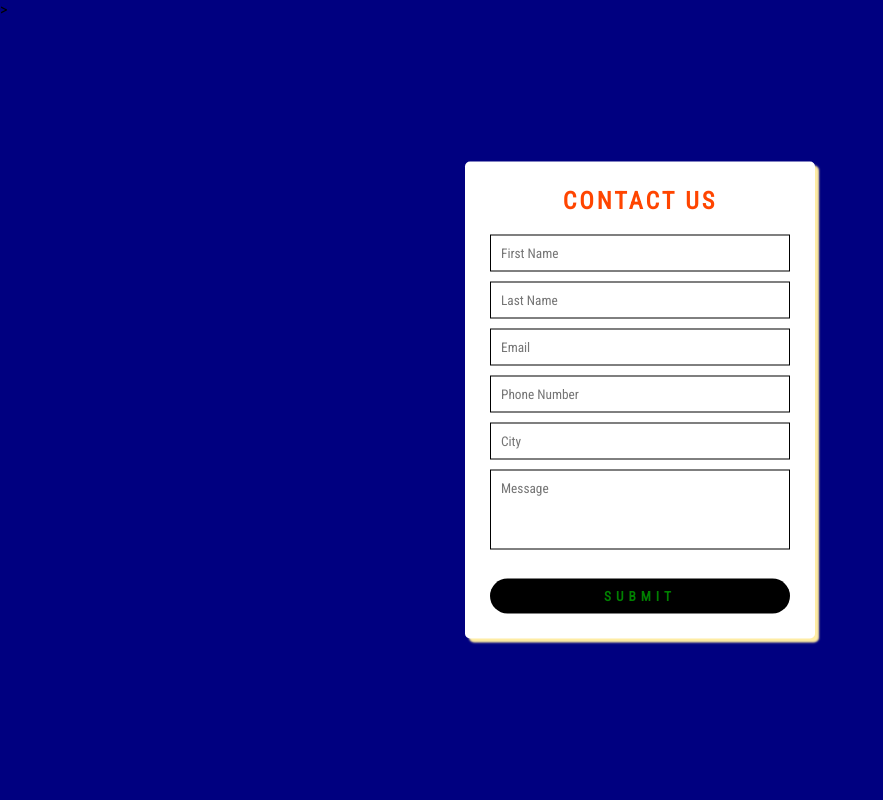
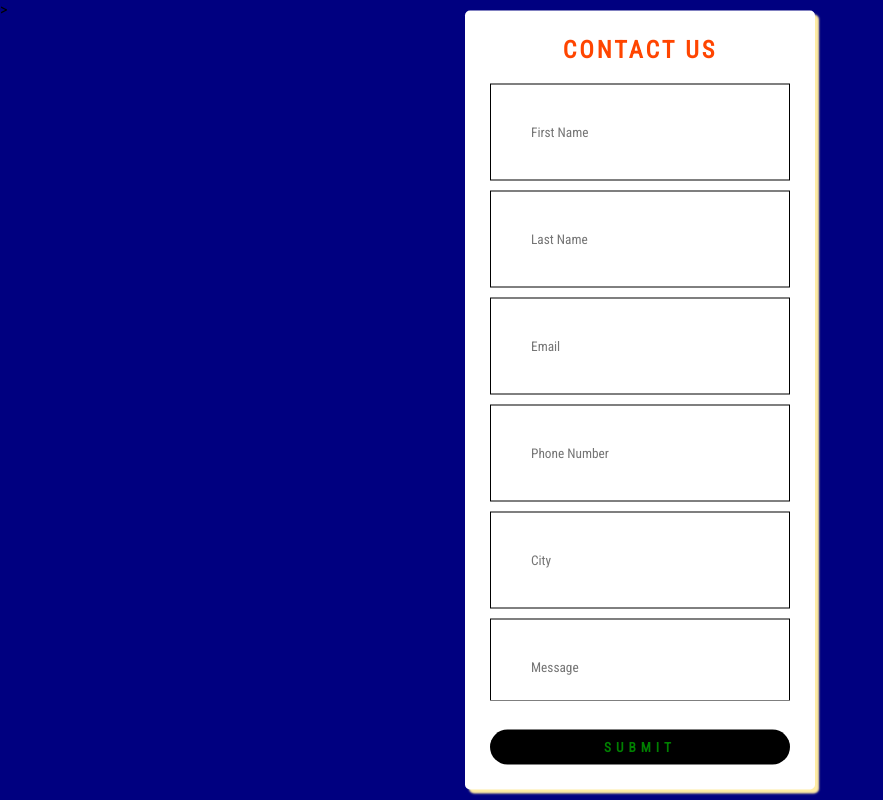
Before and after one commit to LloydBolences29/Contact_Form, a plain HTML site: page index.html in a window 1280 px wide. Shown: the whole page, without its empty margins (0-883 px from the left). Drawn offline with Linux system fonts and the light colour scheme.

Commit message:
initial commit

```diff
--- a/index.html
+++ b/index.html
@@ -37,4 +37,5 @@
         </form>
     </div>
 </body>
+<script src="main.js"></script>
 </html>
--- a/main.css
+++ b/main.css
@@ -43,7 +43,7 @@ body{
 .wrapper textarea{
     width: 100%;
     border: 1px solid black;
-    padding: 10px;
+    padding: 40px;
 }
 .wrapper textarea{
     height: 80px;
```
Also changed, not shown: 1 other file.
